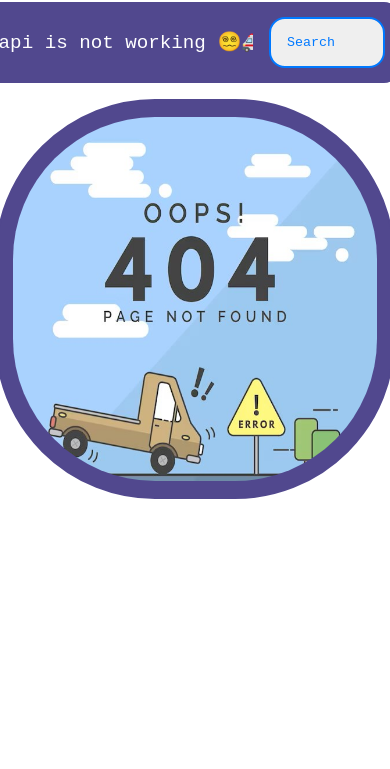
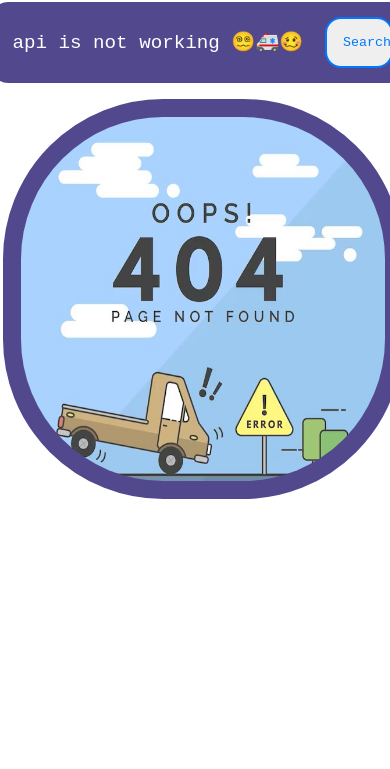
Before and after one commit to YashMishra0101/Git-Inspector, a plain HTML site: page index.html in a window 390 px wide. Shown: the part 75-844 px from the top of the page. Drawn offline with Linux system fonts and the light colour scheme; no server answers; a web font is replaced by a local one.

Commit message:
Media query improved

```diff
--- a/style.css
+++ b/style.css
@@ -274,12 +274,17 @@ h3{
     .searchButton{
        padding-right:3rem;
        margin-left: 1rem;
+       width: 1rem;
     }
 
     .sub-info-con-two , .sub-info-con-three{
         width: 25rem;
     }
 
+    .sub-wrapper{
+        margin-left:1rem;
+
+    }
 
 }
 
@@ -343,7 +348,6 @@ h3{
     color: #0079ff;
     border: 2px solid  #0079ff;
     outline: none;
-
   }
 
   .topHeading{
```
